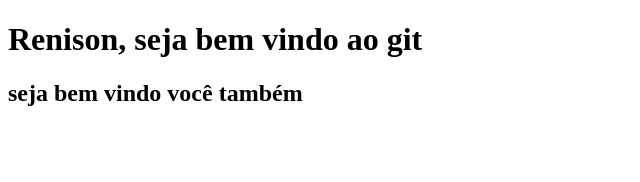
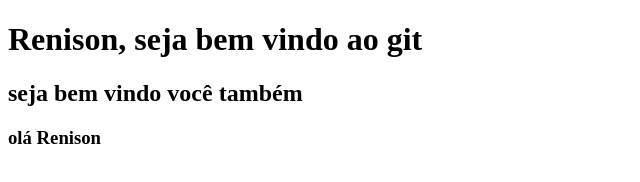
Before and after one commit to RenisonAlves/testando-git, a plain HTML site: page index.html in a window 1280 px wide. Shown: the whole page, without its empty margins (0-640 px from the left). Drawn offline with Linux system fonts and the light colour scheme.

Commit message:
Colocando título h3

```diff
--- a/index.html
+++ b/index.html
@@ -9,6 +9,6 @@
 
 <h1>Renison, seja bem vindo ao git</h1>
 <h2>seja bem vindo você também</h2>
-
+<h3>olá Renison</h3>
 </body>
 </html>
```
